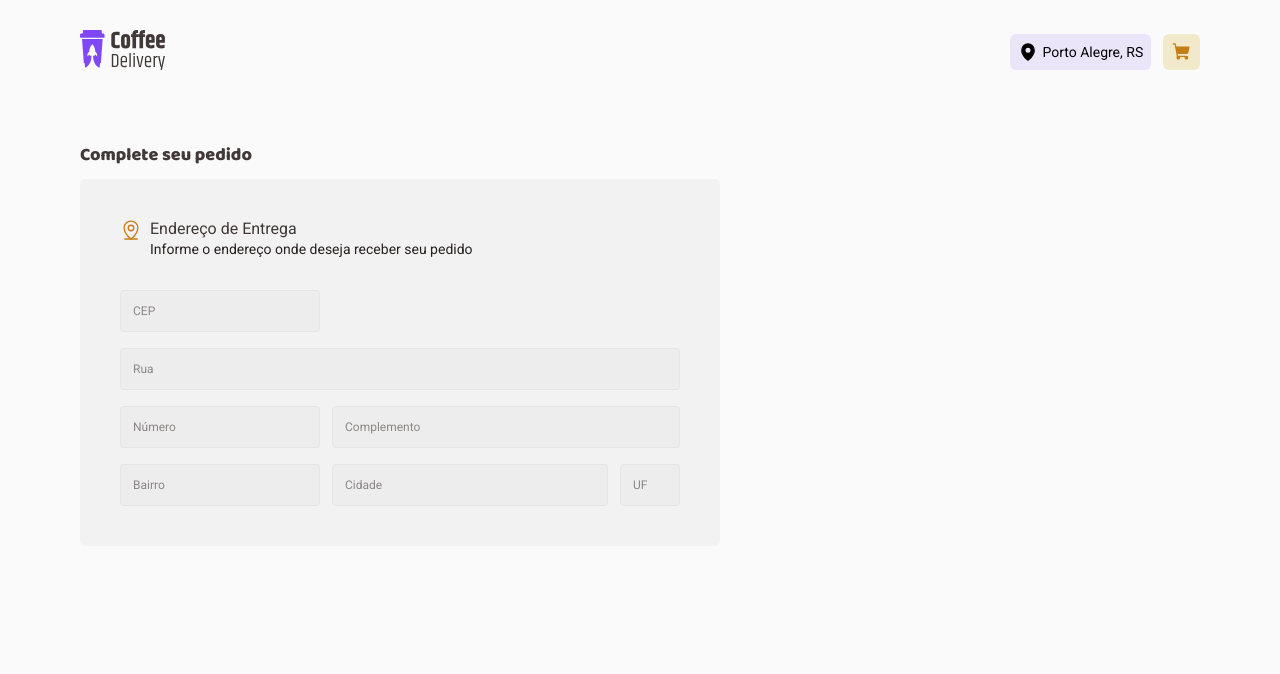
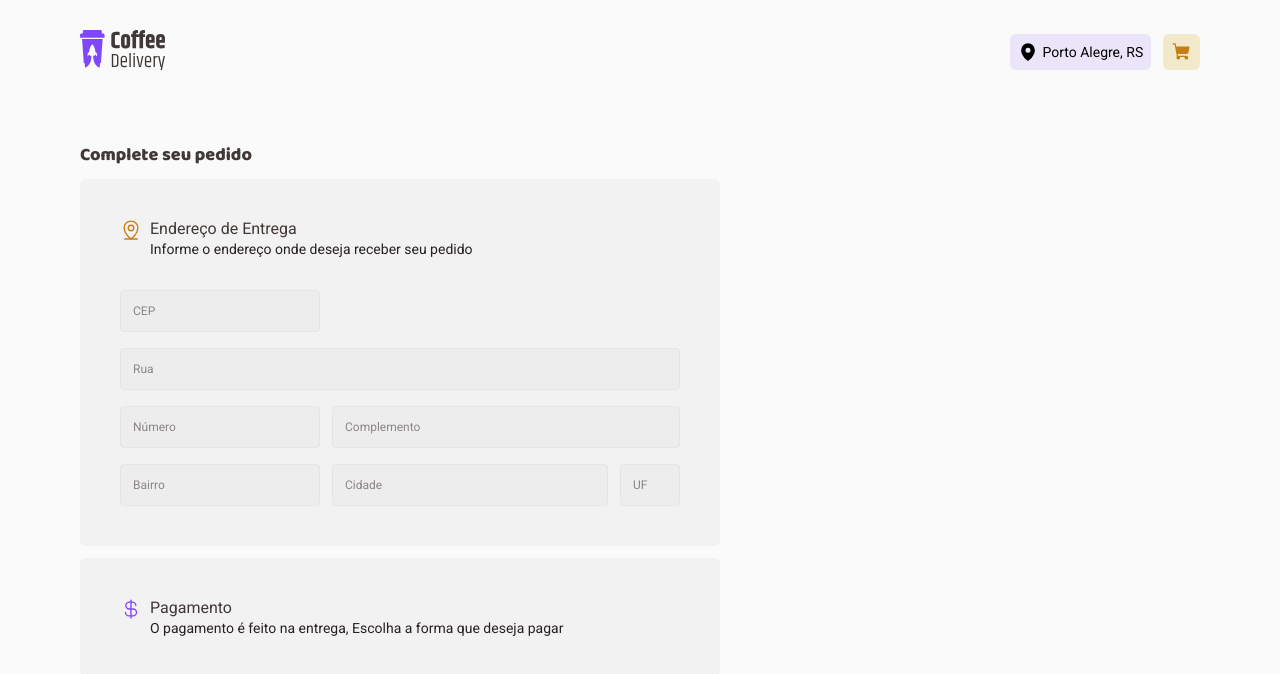
Before and after one commit to LucasLeiteDuarte/coffe-delivery, a React (Vite) app: page /CompleteOrder in a window 1280 px wide. Shown: the top 674 px of the page. Built offline with nearby package versions, Linux system fonts and the light colour scheme.

Commit message:
Create payment input

```diff
--- a/src/pages/CompleteOrder/componentes/CompleteOrderForm/index.tsx
+++ b/src/pages/CompleteOrder/componentes/CompleteOrderForm/index.tsx
@@ -1,4 +1,4 @@
-import { MapPinLine } from "phosphor-react";
+import { CurrencyDollar, MapPinLine } from "phosphor-react";
 import { useTheme } from "styled-components";
 import { TitleText } from "../../../Home/components/intro/styles";
 import { SectionTitle } from "../SectionTitle/inde";
@@ -22,6 +22,14 @@ export function CompleteOrderForm() {
         />
         <AddresForm />
       </FormSectionContainer>
+      <FormSectionContainer>
+        <SectionTitle
+          title="Pagamento"
+          subtitle="O pagamento é feito na entrega, Escolha a forma que deseja pagar"
+          icon={<CurrencyDollar color={colors["brand-purple"]} size={22} />}
+        />
+
+      </FormSectionContainer>
     </CompleteOrderFormContainer>
   );
 }
```
